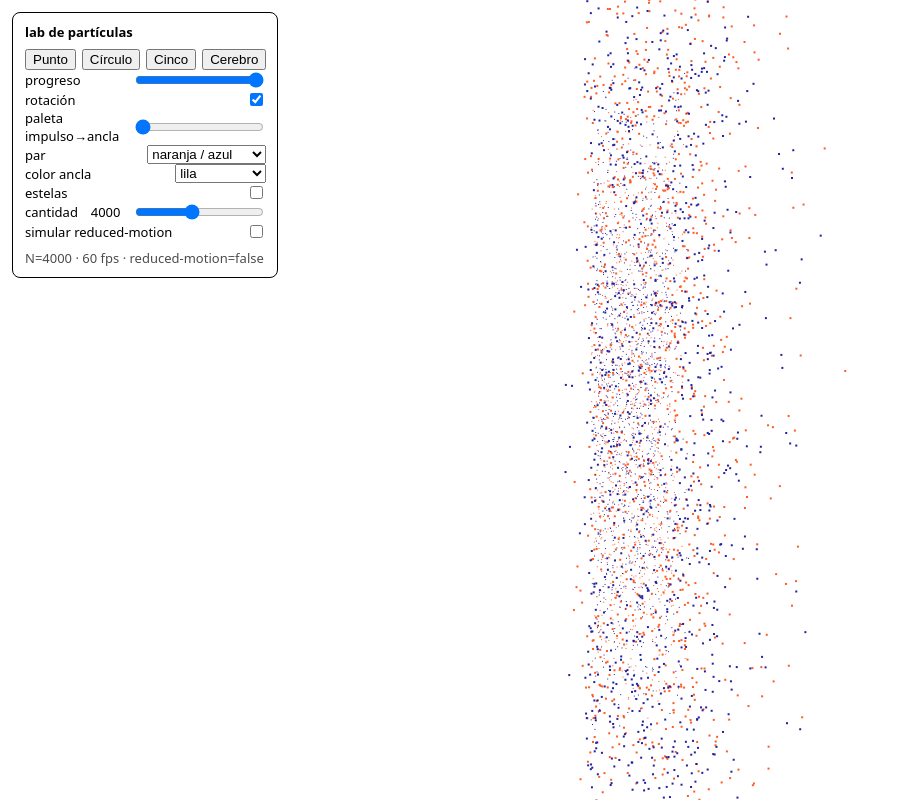
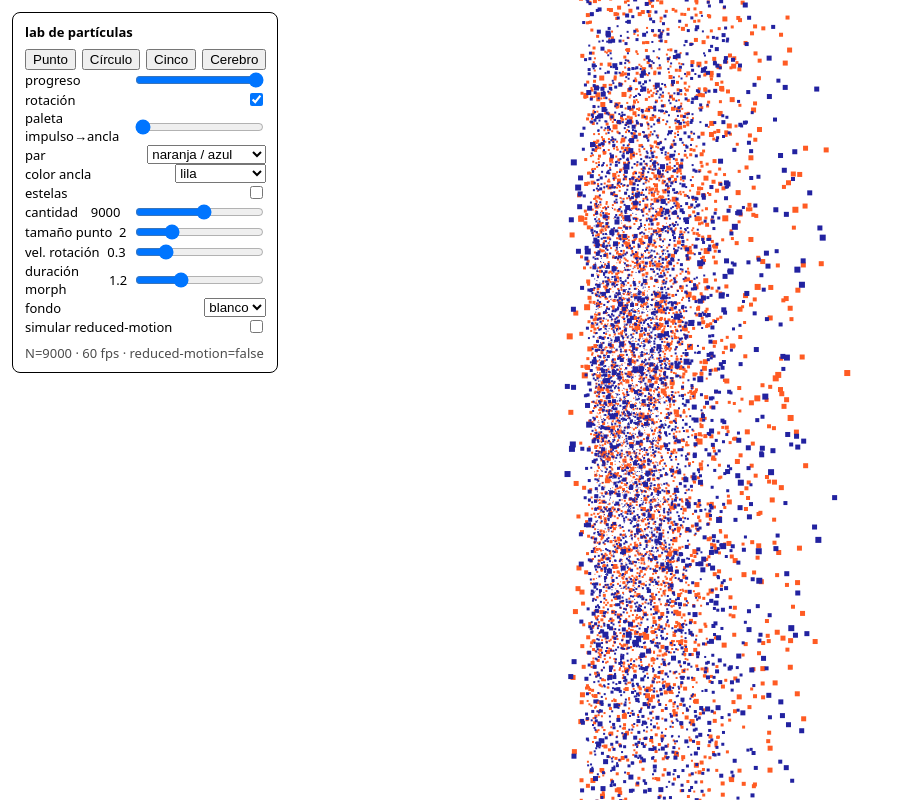
Before and after one commit to LSchaab/vaiven-2, a website: page lab.html in a window 1280 px wide. Shown: the whole page, without its empty margins (0-902 px from the left). Drawn offline with Linux system fonts and the light colour scheme.

Commit message:
feat(m2): tuning del lab - densidad (9000), tamaño de punto, vel rotacion, duracion morph, fondo b/n con estelas bg-aware

```diff
--- a/lab.html
+++ b/lab.html
@@ -54,8 +54,23 @@
       <label class="row">estelas
         <input id="trails" type="checkbox">
       </label>
-      <label class="row">cantidad <span id="countVal">4000</span>
-        <input id="count" type="range" min="1000" max="8000" step="500" value="4000">
+      <label class="row">cantidad <span id="countVal">9000</span>
+        <input id="count" type="range" min="1000" max="16000" step="500" value="9000">
+      </label>
+      <label class="row">tamaño punto <span id="psVal">2</span>
+        <input id="psize" type="range" min="1" max="5" step="0.5" value="2">
+      </label>
+      <label class="row">vel. rotación <span id="rsVal">0.3</span>
+        <input id="rspeed" type="range" min="0" max="1.5" step="0.1" value="0.3">
+      </label>
+      <label class="row">duración morph <span id="mdVal">1.2</span>
+        <input id="mdur" type="range" min="0.3" max="3" step="0.1" value="1.2">
+      </label>
+      <label class="row">fondo
+        <select id="bg">
+          <option value="#ffffff">blanco</option>
+          <option value="#111111">negro</option>
+        </select>
       </label>
       <label class="row">simular reduced-motion
         <input id="rm" type="checkbox">
@@ -66,7 +81,7 @@
   <script type="module">
     import { ParticleSystem, sampleShape, PALETTE as PAL } from './particles.js';
     const canvas = document.getElementById('stage');
-    const system = new ParticleSystem(canvas);
+    const system = new ParticleSystem(canvas, { count: 9000 });
     window.__system = system; // handle para debug en consola
     system.start();
     document.getElementById('readout').textContent =
@@ -95,6 +110,18 @@
       countVal.textContent = count.value;
       system.setCount(parseInt(count.value, 10));
     });
+    const psize = document.getElementById('psize'), psVal = document.getElementById('psVal');
+    psize.addEventListener('input', () => { system.pointSize = parseFloat(psize.value); psVal.textContent = psize.value; });
+    const rspeed = document.getElementById('rspeed'), rsVal = document.getElementById('rsVal');
+    rspeed.addEventListener('input', () => { system.rotationSpeed = parseFloat(rspeed.value); rsVal.textContent = rspeed.value; });
+    const mdur = document.getElementById('mdur'), mdVal = document.getElementById('mdVal');
+    mdur.addEventListener('input', () => { system.morphDuration = parseFloat(mdur.value); mdVal.textContent = mdur.value; });
+    const bg = document.getElementById('bg');
+    bg.addEventListener('change', () => {
+      system.bgColor = bg.value;
+      document.body.style.background = bg.value;
+      document.getElementById('stage').style.background = bg.value;
+    });
     const rm = document.getElementById('rm');
     rm.addEventListener('change', () => system.setReducedMotion(rm.checked));
     system.onFps = (fps) => {
--- a/particles.js
+++ b/particles.js
@@ -228,6 +228,8 @@ export class ParticleSystem {
     this.pair = [PALETTE.naranja, PALETTE.azul]; // par de impulso por defecto
     this.paletteMix = 0;                          // 0=color, 1=color ancla
     this.anclaColor = PALETTE.lila; // color del momento ancla (secundario)
+    this.pointSize = 2;        // tamaño base del punto (px), escalado por perspectiva
+    this.bgColor = '#ffffff';  // fondo actual: estelas conscientes del fondo
     this.trails = false;
     this._frames = 0; this._fpsT = performance.now(); this.onFps = null;
   }
@@ -306,8 +308,13 @@ export class ParticleSystem {
 
   _clear() {
     const ctx = this.ctx, w = window.innerWidth, h = window.innerHeight;
-    if (this.trails) { ctx.fillStyle = 'rgba(255,255,255,0.08)'; ctx.fillRect(0, 0, w, h); }
-    else ctx.clearRect(0, 0, w, h);
+    if (this.trails) {
+      const { r, g, b } = hexToRgb(this.bgColor);
+      ctx.fillStyle = `rgba(${r},${g},${b},0.08)`;
+      ctx.fillRect(0, 0, w, h);
+    } else {
+      ctx.clearRect(0, 0, w, h);
+    }
   }
 
   setTrails(on) {
@@ -349,7 +356,7 @@ export class ParticleSystem {
         if ((p.seed < 0.5 ? 0 : 1) !== pass) continue;
         const rp = rotateY(p, this.rotation);
         const { sx, sy, scale } = project(rp, { fov: this.fov, depth: this.depth, size, cx, cy });
-        const s = scale > 1 ? 2 : 1;
+        const s = Math.max(1, Math.round(this.pointSize * scale));
         ctx.fillRect(sx, sy, s, s);
       }
     }
```
